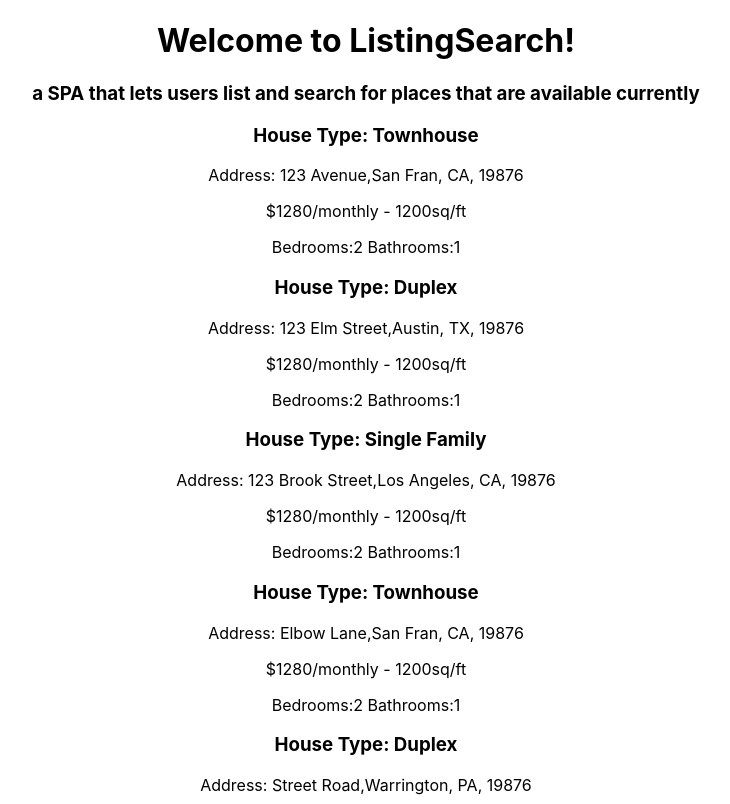
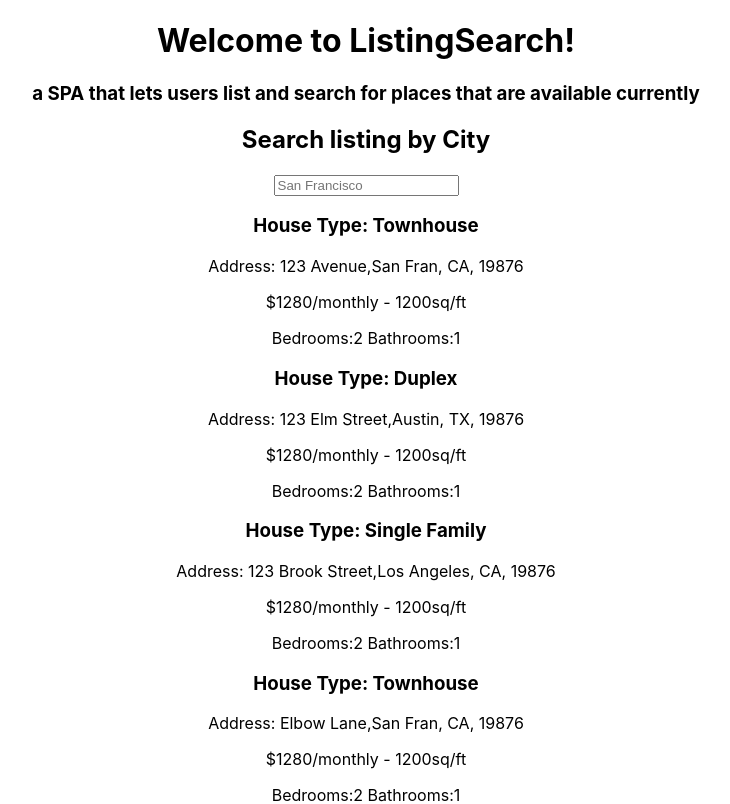
Before and after one commit to AmilMasic/listing-finder, a React (Create React App) app: page / in a window 1280 px wide. Shown: the top 804 px of the page, without its empty margins (274-1004 px from the left). Built offline with nearby package versions, Linux system fonts and the light colour scheme.

Commit message:
connected Search and listingsData to App.js

```diff
--- a/src/App.js
+++ b/src/App.js
@@ -1,14 +1,17 @@
 import './App.css';
-
-import ListingSearch from './components/ListingSearch';
 import listingsData from './components/listingsData';
 
+import Search from './components/Search';
+
 function App() {
+
+
   return (
     <div className="App">
+
       <h1> Welcome to ListingSearch!</h1>
       <h3> a SPA that lets users list and search for places that are available currently</h3>
-      < ListingSearch listingsToSearch={listingsData} />
+      <Search details={listingsData} />
     </div>
   );
 }
```
